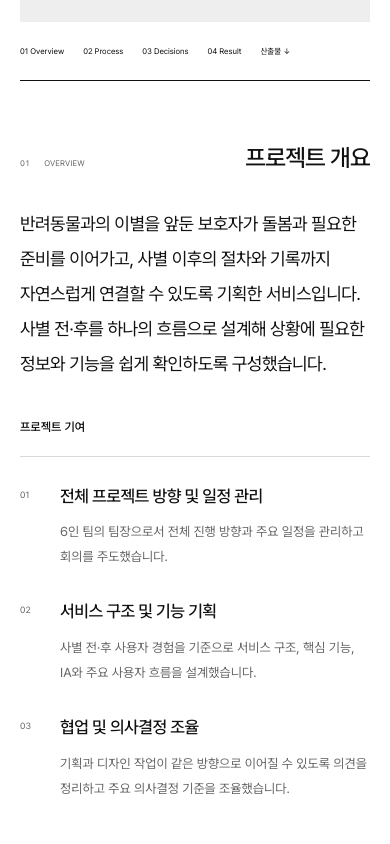
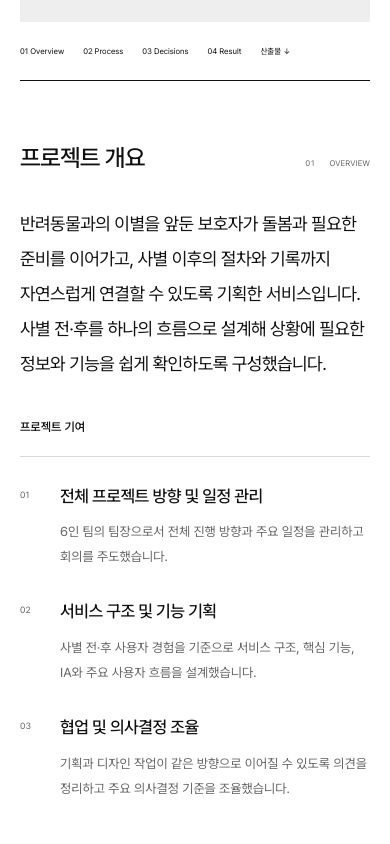
Before and after one commit to soohyun1212/han-soohyun-portfolio, a Next.js app: page /han-soohyun-portfolio/projects/aqui in a window 390 px wide. Shown: the part 780-1624 px from the top of the page. Built offline with nearby package versions, Linux system fonts and the light colour scheme.

Commit message:
Swap mobile project section titles and labels

```diff
--- a/src/app/globals.css
+++ b/src/app/globals.css
@@ -399,9 +399,9 @@ img { display: block; max-width: 100%; }
   .detail-section-nav { gap: 13px 19px; padding-block: 22px; font-size: 8px; }
   .detail-section-nav > a:last-child { margin-left: 0; }
   .detail-section { grid-template-columns: 1fr; gap: 29px; padding-block: 58px; }
-  .detail-section-label { display: flex; align-items: baseline; justify-content: space-between; gap: 20px; }
+  .detail-section-label { display: flex; flex-direction: row-reverse; align-items: baseline; justify-content: space-between; gap: 20px; }
   .detail-section-label > span { font-size: 8px; letter-spacing: .2px; }
-  .detail-section-label h2 { font-size: 24px; margin: 0; letter-spacing: -.8px; text-align: right; }
+  .detail-section-label h2 { font-size: 24px; margin: 0; letter-spacing: -.8px; text-align: left; }
   .detail-section-label h2 br { display: none; }
   .overview-body { font-size: 18px; line-height: 1.95; }
   .contribution-label { font-size: 12px; margin-top: 35px; }
```
